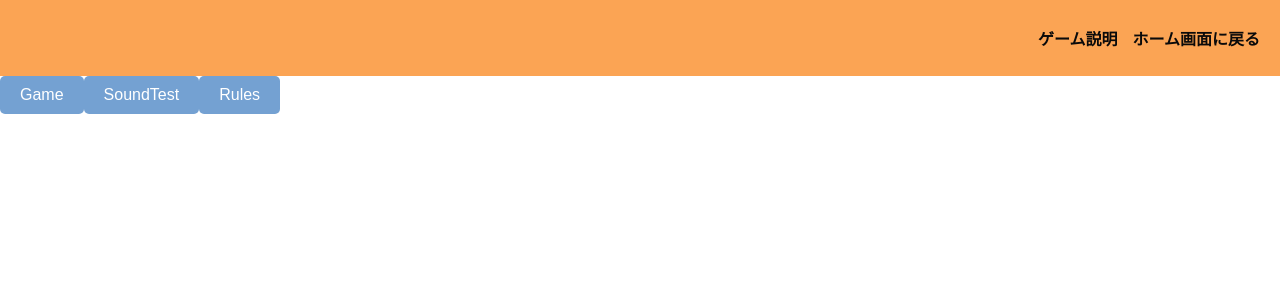
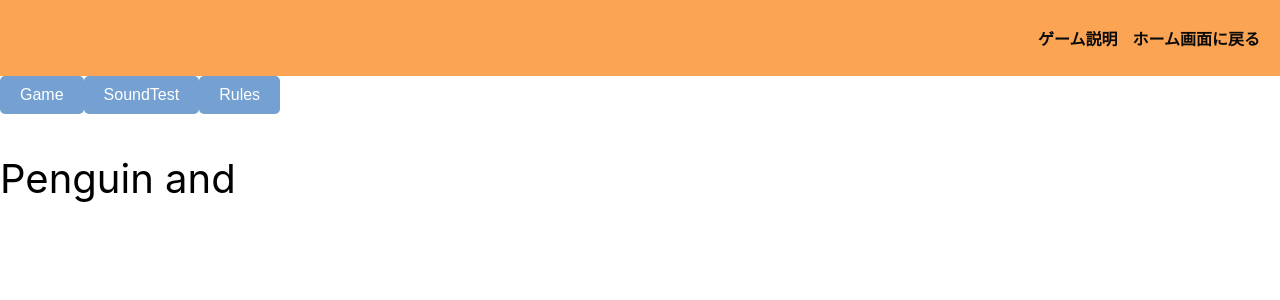
Before and after one commit to jack-app/Ideason2024_teamD, a React (Create React App) app in the folder front/: page / in a window 1280 px wide. Shown: the top 300 px of the page. Built offline with nearby package versions, Linux system fonts and the light colour scheme.

Commit message:
home変更

```diff
--- a/front/src/content/game.js
+++ b/front/src/content/game.js
@@ -67,7 +67,6 @@ function App() {
 
     // 音を鳴らす
     function sound(id) {
-        addGameLog("[" + id + "の音を鳴らす]");
         const audio = new Audio();
         audio.src = process.env.PUBLIC_URL + '/sound/' + id + '.wav';
         audio.play();
--- a/front/src/content/home.js
+++ b/front/src/content/home.js
@@ -2,6 +2,7 @@ import React from 'react';
 import { Link } from 'react-router-dom';
 import Header from '../components/header.jsx';
 import Button from '../components/button.jsx';
+import './../stylesheet/home.css';
 
 function Home() {
   return (
@@ -11,6 +12,7 @@ function Home() {
       <Button text="Game" to="/game" styleType="default" />
       <Button text="SoundTest" to="/st" styleType="default" />
       <Button text="Rules" to="/rules" styleType="default" />
+      <p className='title'>Penguin and </p>
       </nav>
     </div>
   );
--- a/front/src/stylesheet/home.css
+++ b/front/src/stylesheet/home.css
@@ -0,0 +1,4 @@
+.title {
+ font-size: 40px;
+ color: black;
+}
```
